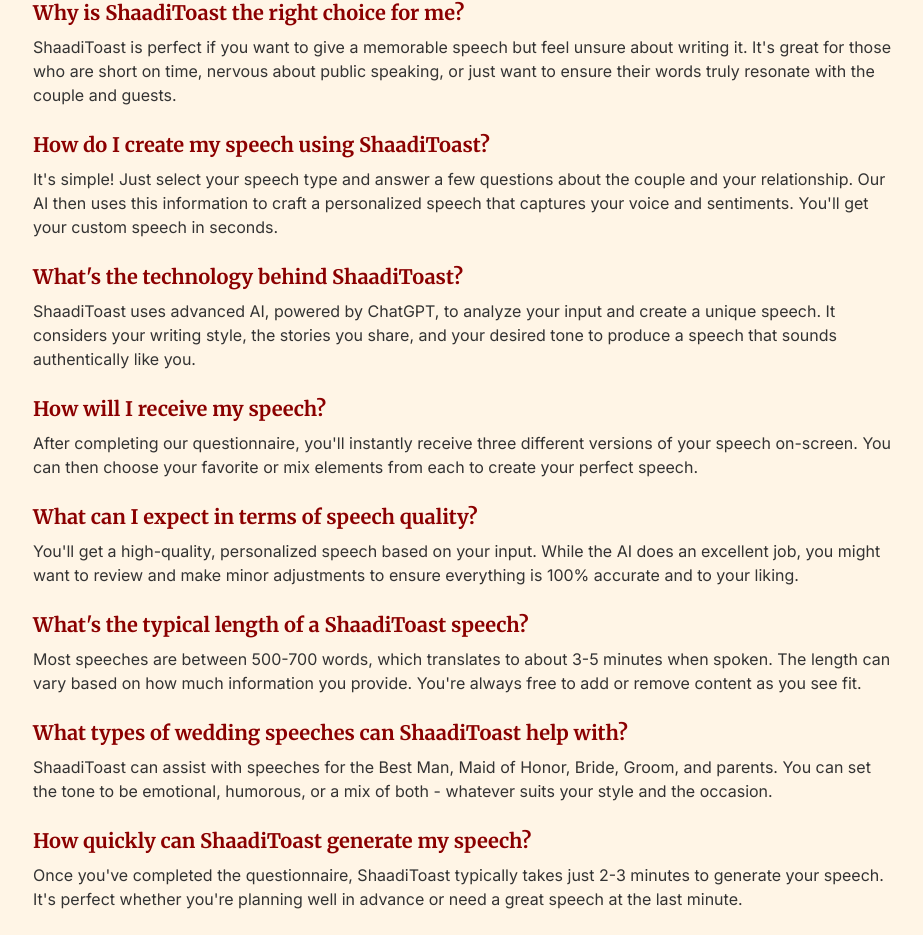
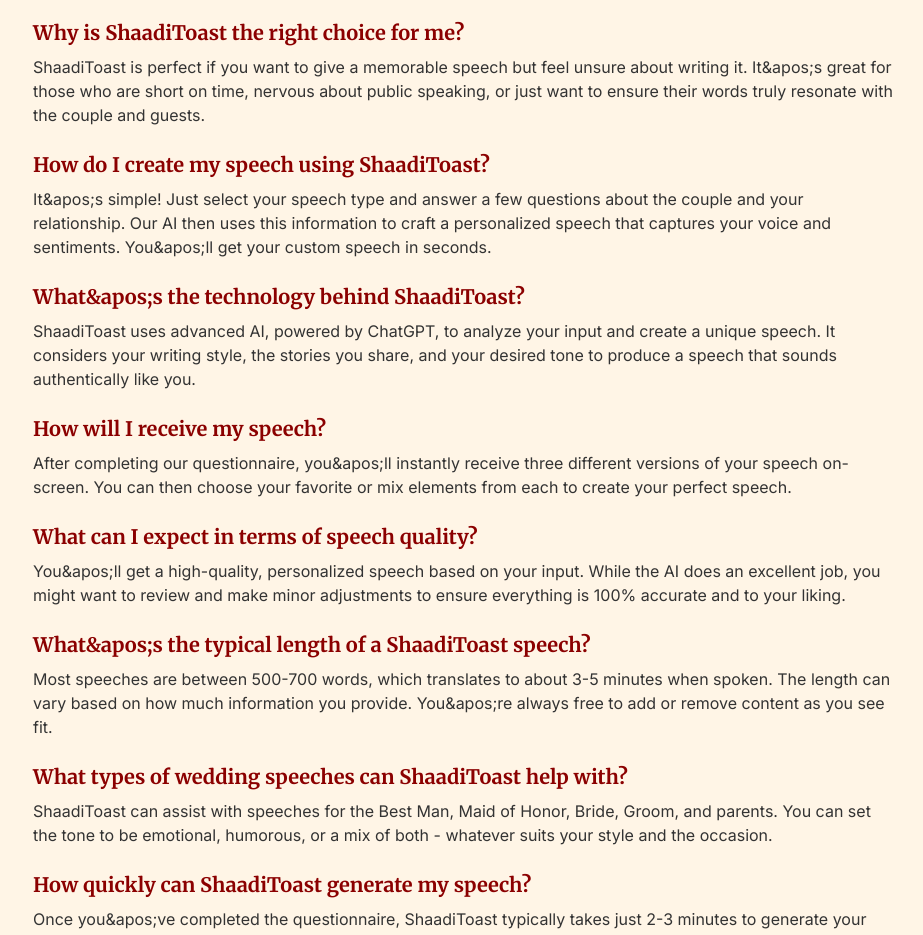
Before and after one commit to gaitonde/shaadi-toast, a Next.js app: page / in a window 1280 px wide. Shown: the part 5679-6614 px from the top of the page, without its empty margins (175-1098 px from the left). Built offline with nearby package versions, Linux system fonts and the light colour scheme.

Commit message:
fix apostophes

```diff
--- a/src/components/landing-page.tsx
+++ b/src/components/landing-page.tsx
@@ -72,7 +72,7 @@
               </div>
               <h3 className={`text-xl md:text-2xl font-semibold text-[#8b0000] mb-2 ${merriweather.className}`}>2. Refine Your Words</h3>
               <p className="text-base text-[#333]">
-                Our AI assistant helps organize your thoughts into a coherent, flowing speech. You'll have a draft to review and personalize further.
+                Our AI assistant helps organize your thoughts into a coherent, flowing speech. You&apos;ll have a draft to review and personalize further.
               </p>
             </div>
             <div className="flex flex-col items-center">
@@ -81,7 +81,7 @@
               </div>
               <h3 className={`text-xl md:text-2xl font-semibold text-[#8b0000] mb-2 ${merriweather.className}`}>3. Deliver with Confidence</h3>
               <p className="text-base text-[#333]">
-                Practice your polished speech. With your personal touches and our structure, you'll feel prepared to share your personalized words on the big day.
+                Practice your polished speech. With your personal touches and our structure, you&apos;ll feel prepared to share your personalized words on the big day.
               </p>
             </div>
           </div>
@@ -96,7 +96,7 @@
               Your Personal Speech Writing Companion
             </h2>
             <p className="text-lg md:text-xl text-[#333] max-w-3xl mx-auto">
-              Our tool combines your personal touch with AI assistance to create a speech that's uniquely yours. It's designed to enhance your ideas, not replace them, ensuring your voice shines through.
+              Our tool combines your personal touch with AI assistance to create a speech that&apos;s uniquely yours. It&apos;s designed to enhance your ideas, not replace them, ensuring your voice shines through.
             </p>
           </div>
 
@@ -160,7 +160,7 @@
             Hear from our happy users
           </h2>
           <p className="text-lg md:text-xl text-[#333] max-w-3xl mx-auto mb-12 text-center">
-            Our AI-powered speeches have been the highlight of countless weddings. But don't just take our word for it, hear from those who have toasted with us.
+            Our AI-powered speeches have been the highlight of countless weddings. But don&apos;t just take our word for it, hear from those who have toasted with us.
           </p>
 
           <div className="grid md:grid-cols-3 gap-8">
@@ -168,12 +168,12 @@
               {
                 name: "Laura D",
                 role: "Maid of honor",
-                content: "When my best friend asked me to be her maid of honor, I was thrilled, but the thought of giving a speech at her huge Indian wedding terrified me. My friend pointed me to ShaadiToast, and it was a lifesaver! It helped me craft a speech that was both funny and touching. The AI took the stories of our friendship and wove in cultural elements beautifully. The bride was moved to tears, and guests kept complimenting me throughout the night. I couldn't have done it without this amazing tool!"
+                content: "When my best friend asked me to be her maid of honor, I was thrilled, but the thought of giving a speech at her huge Indian wedding terrified me. My friend pointed me to ShaadiToast, and it was a lifesaver! It helped me craft a speech that was both funny and touching. The AI took the stories of our friendship and wove in cultural elements beautifully. The bride was moved to tears, and guests kept complimenting me throughout the night. I couldn&apos;t have done it without this amazing tool!"
               },
               {
                 name: "Arun P",
                 role: "Father of the bride",
-                content: "Watching my little girl get married was emotional enough, but the task of delivering a speech seemed overwhelming. ShaadiToast guided me through the process, helping me express my love, pride, and hopes for her future. The AI understood the significance of this moment and suggested beautiful ways to incorporate our family traditions. My daughter hugged me after the speech, saying it was perfect. ShaadiToast turned my jumbled thoughts into a heartfelt message I'll cherish forever."
+                content: "Watching my little girl get married was emotional enough, but the task of delivering a speech seemed overwhelming. ShaadiToast guided me through the process, helping me express my love, pride, and hopes for her future. The AI understood the significance of this moment and suggested beautiful ways to incorporate our family traditions. My daughter hugged me after the speech, saying it was perfect. ShaadiToast turned my jumbled thoughts into a heartfelt message I&apos;ll cherish forever."
               },
               {
                 name: "Sanjay M",
@@ -209,27 +209,27 @@
             {[
               {
                 question: "Why is ShaadiToast the right choice for me?",
-                answer: "ShaadiToast is perfect if you want to give a memorable speech but feel unsure about writing it. It's great for those who are short on time, nervous about public speaking, or just want to ensure their words truly resonate with the couple and guests."
+                answer: "ShaadiToast is perfect if you want to give a memorable speech but feel unsure about writing it. It&apos;s great for those who are short on time, nervous about public speaking, or just want to ensure their words truly resonate with the couple and guests."
               },
               {
                 question: "How do I create my speech using ShaadiToast?",
-                answer: "It's simple! Just select your speech type and answer a few questions about the couple and your relationship. Our AI then uses this information to craft a personalized speech that captures your voice and sentiments. You'll get your custom speech in seconds."
+                answer: "It&apos;s simple! Just select your speech type and answer a few questions about the couple and your relationship. Our AI then uses this information to craft a personalized speech that captures your voice and sentiments. You&apos;ll get your custom speech in seconds."
               },
               {
-                question: "What's the technology behind ShaadiToast?",
+                question: "What&apos;s the technology behind ShaadiToast?",
                 answer: "ShaadiToast uses advanced AI, powered by ChatGPT, to analyze your input and create a unique speech. It considers your writing style, the stories you share, and your desired tone to produce a speech that sounds authentically like you."
               },
               {
                 question: "How will I receive my speech?",
-                answer: "After completing our questionnaire, you'll instantly receive three different versions of your speech on-screen. You can then choose your favorite or mix elements from each to create your perfect speech."
+                answer: "After completing our questionnaire, you&apos;ll instantly receive three different versions of your speech on-screen. You can then choose your favorite or mix elements from each to create your perfect speech."
               },
               {
                 question: "What can I expect in terms of speech quality?",
-                answer: "You'll get a high-quality, personalized speech based on your input. While the AI does an excellent job, you might want to review and make minor adjustments to ensure everything is 100% accurate and to your liking."
+                answer: "You&apos;ll get a high-quality, personalized speech based on your input. While the AI does an excellent job, you might want to review and make minor adjustments to ensure everything is 100% accurate and to your liking."
               },
               {
-                question: "What's the typical length of a ShaadiToast speech?",
-                answer: "Most speeches are between 500-700 words, which translates to about 3-5 minutes when spoken. The length can vary based on how much information you provide. You're always free to add or remove content as you see fit."
+                question: "What&apos;s the typical length of a ShaadiToast speech?",
+                answer: "Most speeches are between 500-700 words, which translates to about 3-5 minutes when spoken. The length can vary based on how much information you provide. You&apos;re always free to add or remove content as you see fit."
               },
               {
                 question: "What types of wedding speeches can ShaadiToast help with?",
@@ -237,11 +237,11 @@
               },
               {
                 question: "How quickly can ShaadiToast generate my speech?",
-                answer: "Once you've completed the questionnaire, ShaadiToast typically takes just 2-3 minutes to generate your speech. It's perfect whether you're planning well in advance or need a great speech at the last minute."
+                answer: "Once you&apos;ve completed the questionnaire, ShaadiToast typically takes just 2-3 minutes to generate your speech. It&apos;s perfect whether you&apos;re planning well in advance or need a great speech at the last minute."
               },
               {
                 question: "Is my ShaadiToast speech truly original?",
-                answer: "Each speech is created uniquely based on the information you provide. We don't use templates, ensuring your speech is one-of-a-kind and personal to you and the couple."
+                answer: "Each speech is created uniquely based on the information you provide. We don&apos;t use templates, ensuring your speech is one-of-a-kind and personal to you and the couple."
               }
             ].map((faq, index) => (
               <div key={index}>
```
